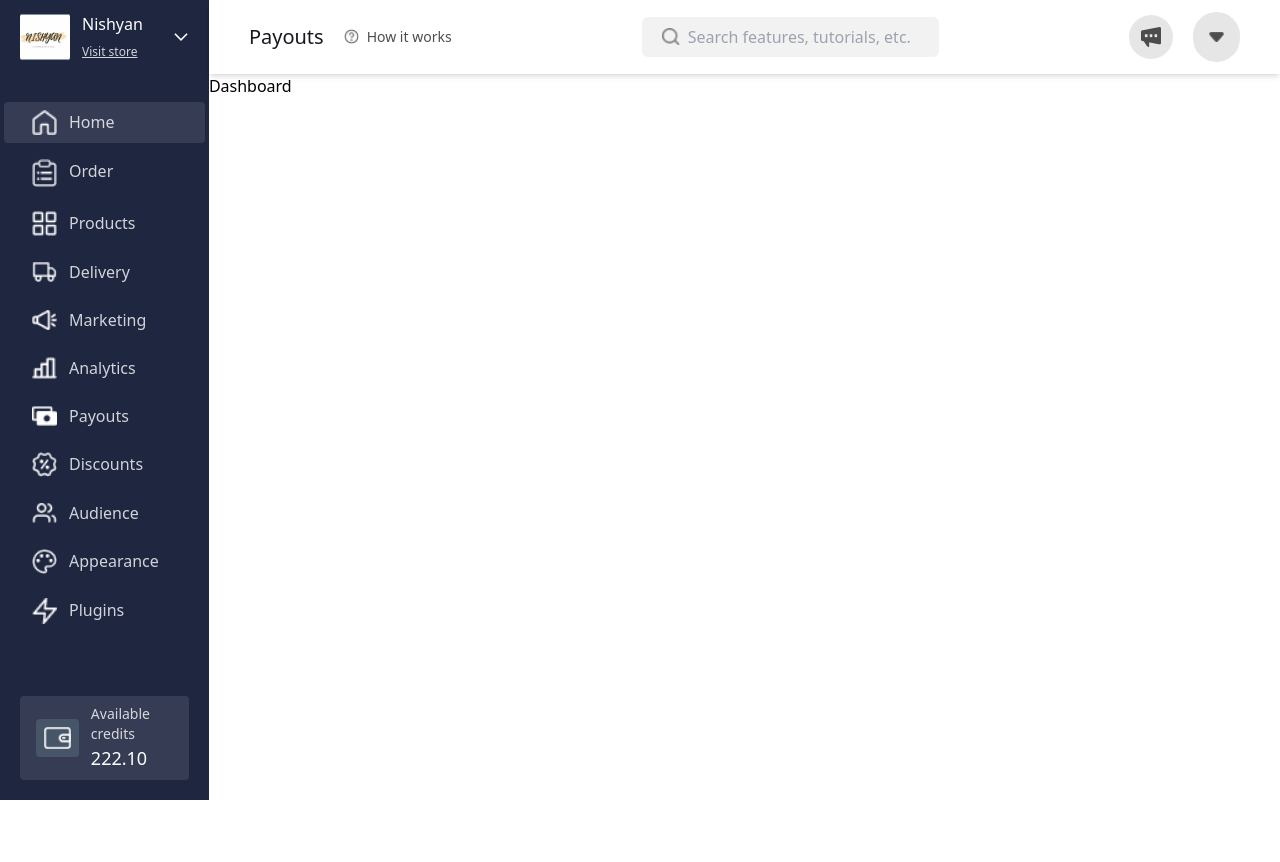
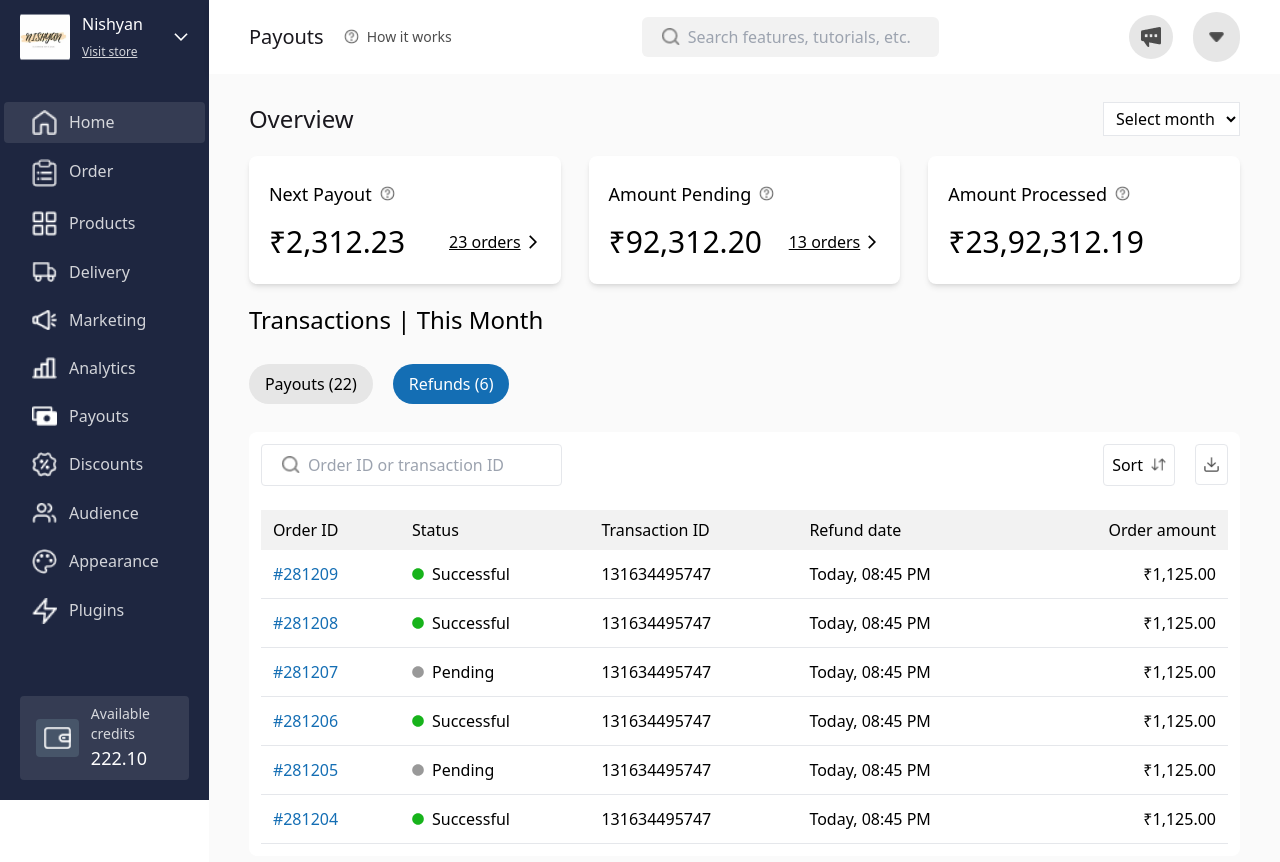
Before and after one commit to div-vik/dukaan, a Next.js app: page / in a window 1280 px wide. Before the commit the page ends 800 px from the top, so only its background shows below. Built offline with nearby package versions, Linux system fonts and the light colour scheme.

Commit message:
Complete design

```diff
--- a/app/page.jsx
+++ b/app/page.jsx
@@ -1,3 +1,76 @@
+"use client";
+
+import Image from "next/image";
+import Card from "./ui/dashboard/Card";
+import Search from "./ui/dashboard/Search";
+import Table from "./ui/dashboard/Table";
+
 export default function Home() {
-  return <div>Dashboard</div>;
+  return (
+    <div className="flex flex-col px-10 py-7 gap-5 bg-[#FAFAFA] h-[calc(100vh-0.75rem)]">
+      <div className="flex justify-between items-center">
+        <h1 className="text-2xl font-[500] text-[#1A181E]">Overview</h1>
+        <div>
+          <select className="px-2 py-1 bg-[#FFFFFF] border-[1px] cursor-pointer focus:outline-none">
+            <option>Select month</option>
+            <option>This Month</option>
+            <option>Last Month</option>
+          </select>
+        </div>
+      </div>
+
+      <div className="hidden lg:flex h-[172.7px] justify-between gap-7">
+        <Card title="Next Payout" amount="2,312.23" orders="23 orders" />
+        <Card title="Amount Pending" amount="92,312.20" orders="13 orders" />
+        <Card title="Amount Processed" amount="23,92,312.19" />
+      </div>
+
+      <div className="flex flex-col gap-7">
+        <div className="font-[500] text-2xl">Transactions | This Month</div>
+        <div className="flex gap-5">
+          <span className="bg-[#E6E6E6] px-4 py-2 rounded-3xl">
+            Payouts (22)
+          </span>
+          <span className="bg-[#146EB4] px-4 py-2 rounded-3xl text-white">
+            Refunds (6)
+          </span>
+        </div>
+
+        <div className="flex flex-col bg-white py-3 px-3 rounded-lg gap-6">
+          <div className="flex justify-between items-center">
+            <div className="w-fit border-[1px] rounded-[4px]">
+              <Search placeholder="Order ID or transaction ID" />
+            </div>
+
+            <div className="flex items-center gap-5">
+              <div className="flex gap-2 px-2 py-2 border-[1px] rounded-[4px]">
+                <p>Sort</p>
+                <Image
+                  className="object-contain"
+                  src="/sort.png"
+                  alt="sort"
+                  width={15}
+                  height={15}
+                />
+              </div>
+
+              <div className="border-[1px] px-2 py-3 h-full rounded-[4px]">
+                <Image
+                  className="object-contain"
+                  src="/download.png"
+                  alt="sort"
+                  width={15}
+                  height={15}
+                />
+              </div>
+            </div>
+          </div>
+
+          <div className="w-full h-full">
+            <Table />
+          </div>
+        </div>
+      </div>
+    </div>
+  );
 }
```
